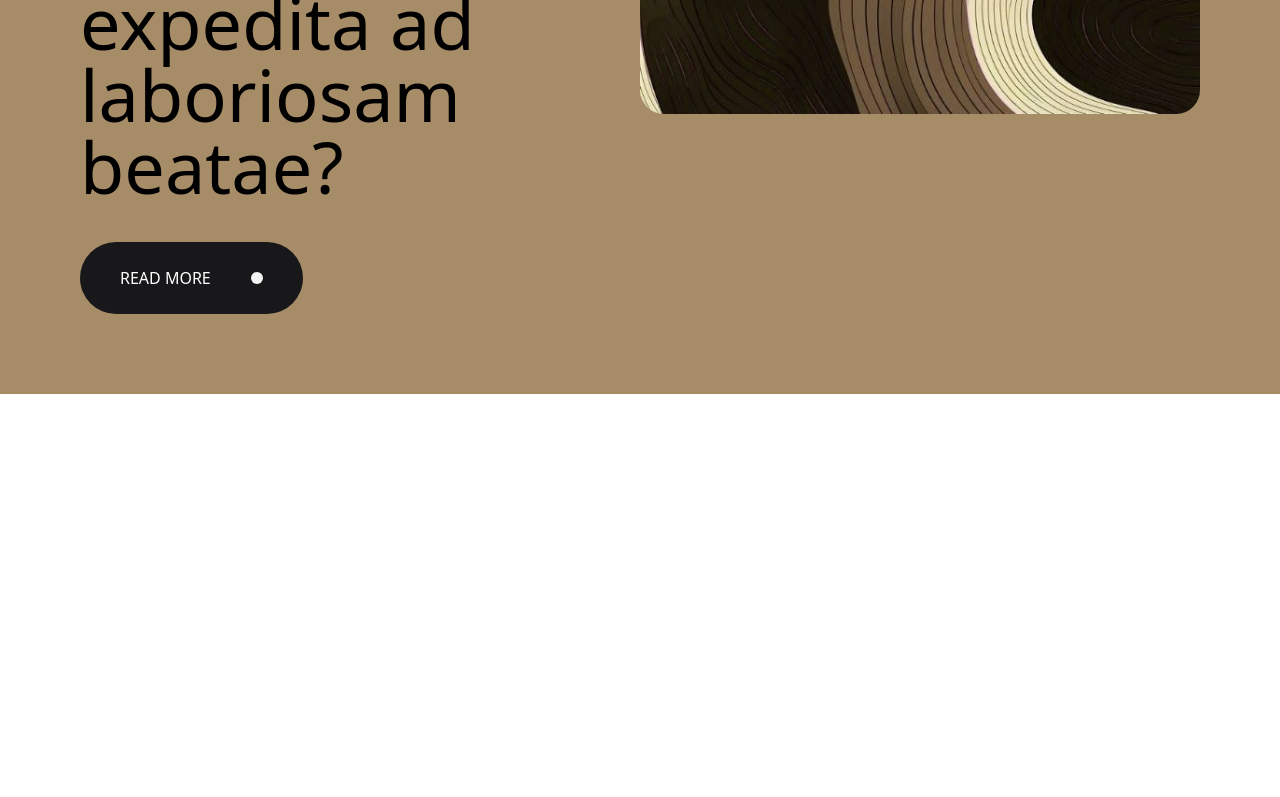
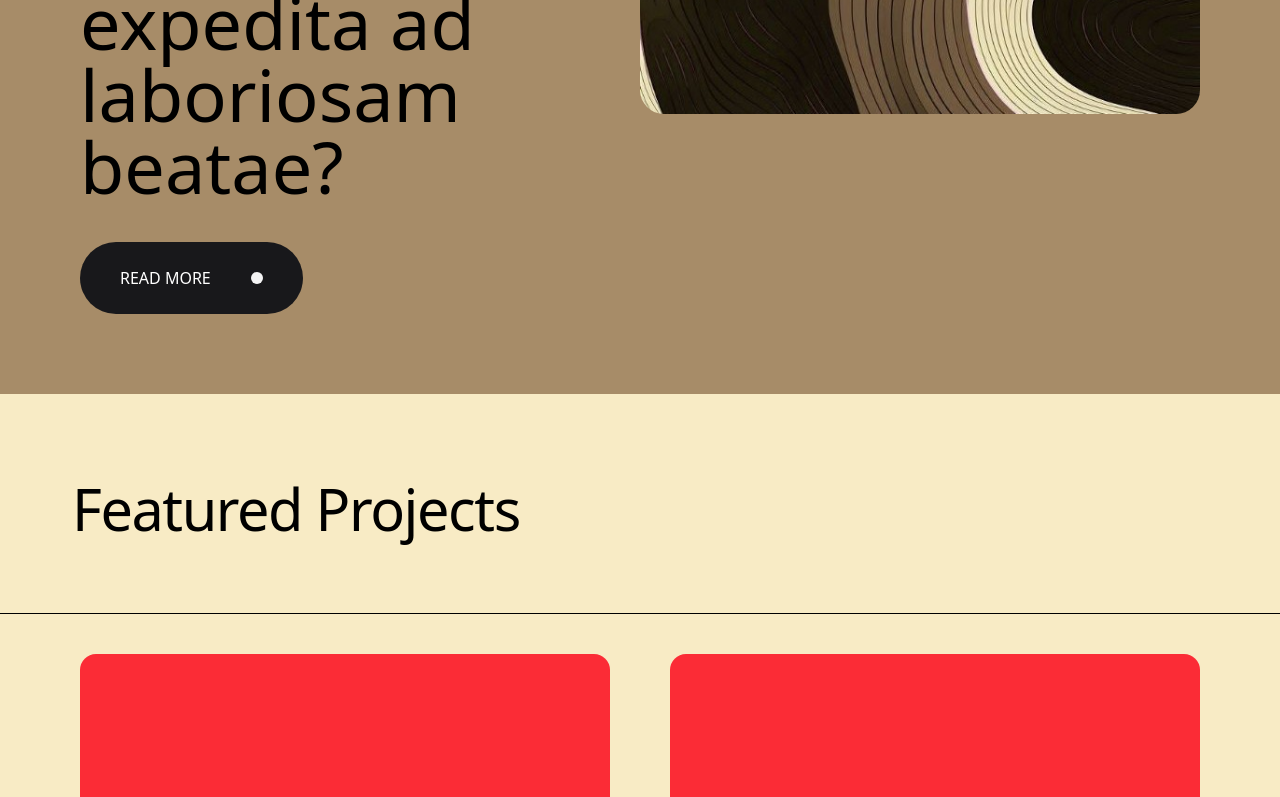
Before and after one commit to okaytaco/Mochi, a React (Vite) app: page / in a window 1280 px wide. Shown: the part 2000-2797 px from the top of the page. Before the commit the page ends 2394 px from the top, so only its background shows below. Built offline with nearby package versions, Linux system fonts and the light colour scheme.

Commit message:
Added the featured section

```diff
--- a/src/App.jsx
+++ b/src/App.jsx
@@ -3,6 +3,7 @@ import Navbar from './components/Navbar'
 import LandingPage from './components/LandingPage'
 import Marquee from './components/Marquee'
 import About from './components/About'
+import Featured from './components/Featured'
 
 function App() {
   return (
@@ -11,6 +12,7 @@ function App() {
       <LandingPage />
       <Marquee />
       <About />
+      <Featured />
     </div>
   )
 }
--- /dev/null
+++ b/src/components/Featured.jsx
@@ -0,0 +1,23 @@
+import React from 'react'
+
+function Featured() {
+  return (
+    <div className="w-full py-18">
+        <div className="w-full px-18 border-b-[1px] pb-15">
+            <h1 className="text-[4.5vw] tracking-tight">Featured Projects</h1>
+        </div>
+        <div className="px-20">
+        <div className="cards w-full flex gap-15 mt-10">
+                <div className="card rounded-2xl w-1/2 h-[75vh] bg-red-500">
+
+                </div>
+                <div className="card rounded-2xl w-1/2 h-[75vh] bg-red-500">
+
+                </div>
+            </div>
+        </div>
+    </div>
+  )
+}
+
+export default Featured
```
